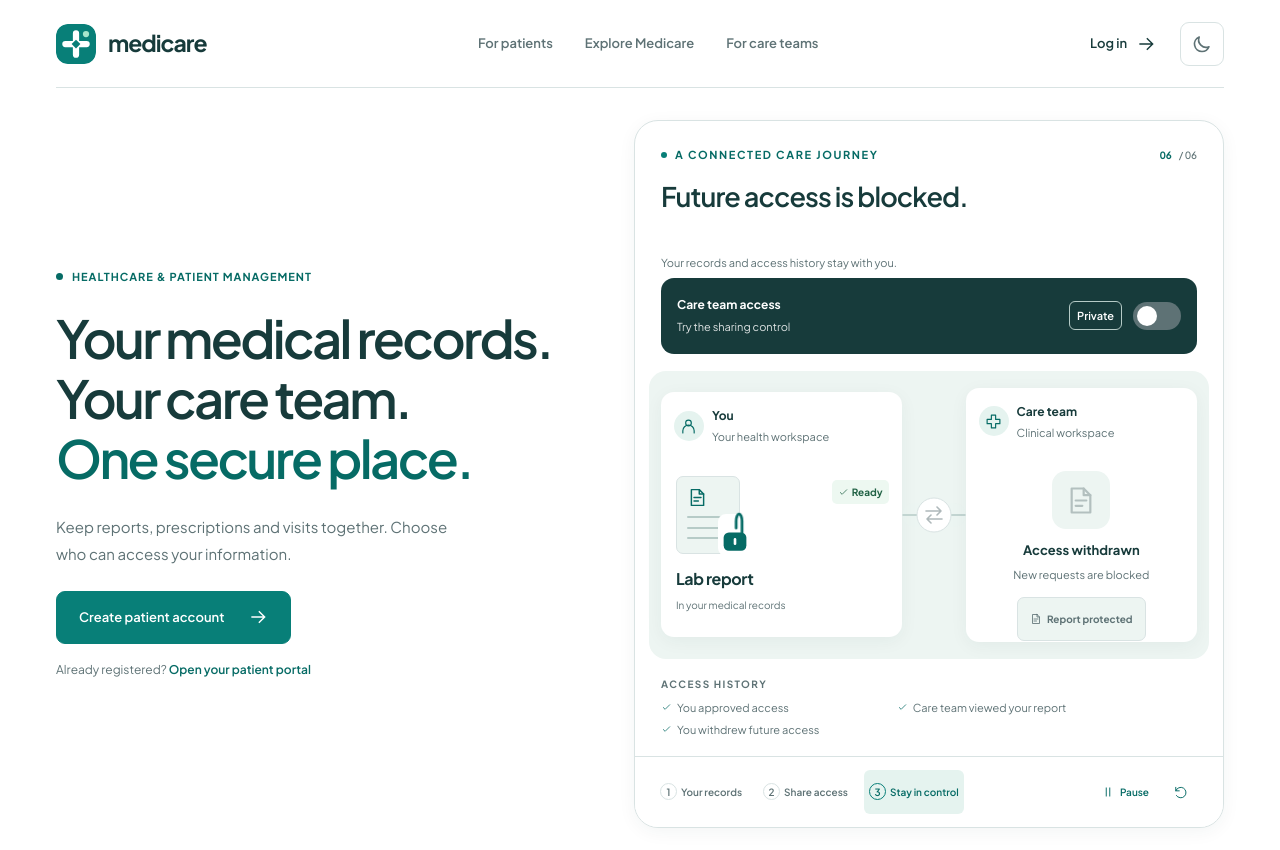
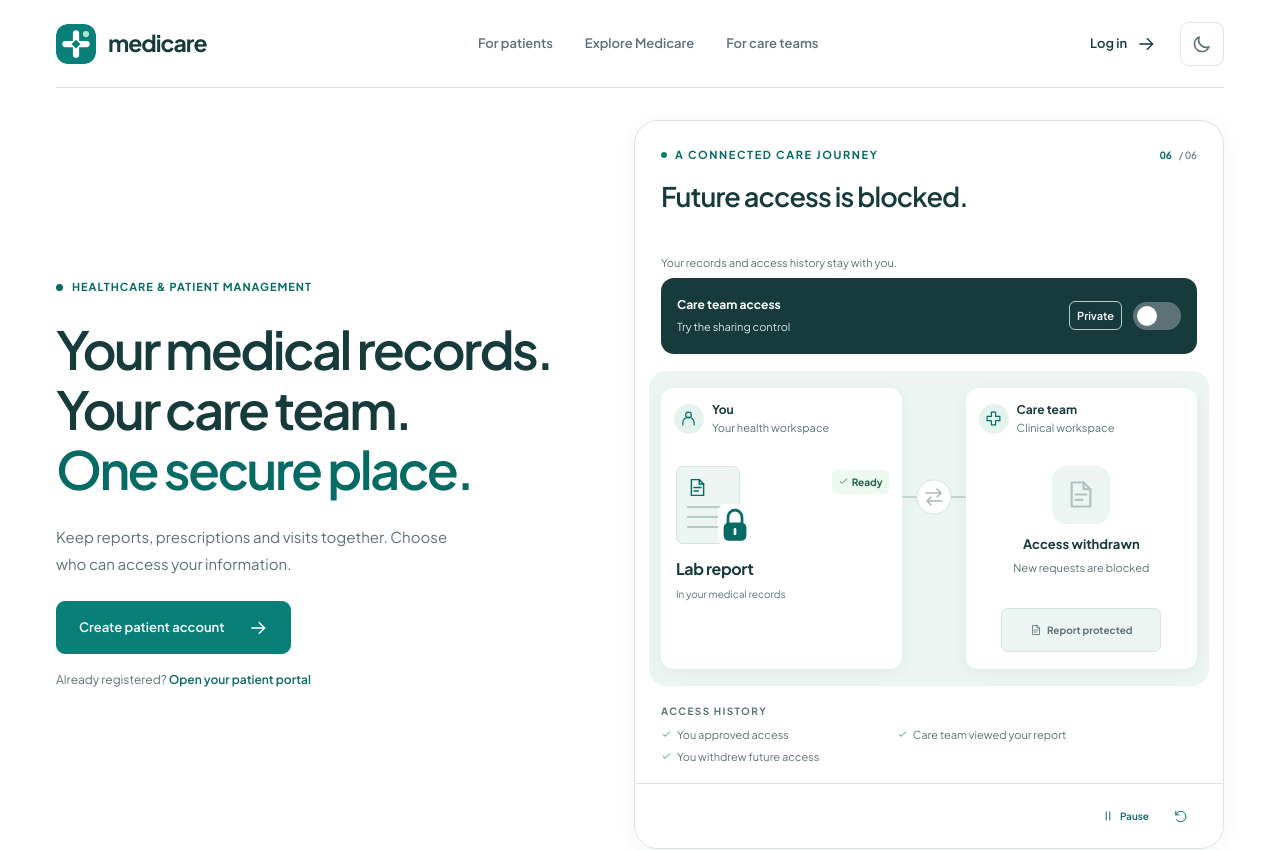
Before and after one commit to vTg2208/medicare-secure, a React (Vite) app in the folder frontend/: page / in a window 1280 px wide. Shown: the top 850 px of the page. Built offline with nearby package versions, Linux system fonts and the light colour scheme.

Commit message:
Align care journey cards and set a consistent one-second pace

```diff
--- a/frontend/src/components/home/CareJourneyAnimation.css
+++ b/frontend/src/components/home/CareJourneyAnimation.css
@@ -12,12 +12,13 @@
 .mc-care-caption { min-height: 114px; padding-top: 16px; }
 .mc-care-caption h2 { font-size: clamp(21px, 4.6cqi, 27px); min-height: 2.5em; font-weight: 600; letter-spacing: -.9px; line-height: 1.25; margin: 0 0 7px; }
 .mc-care-caption p { color: var(--mc-text-muted); font-size: 11px; line-height: 1.6; margin: 0; }
-.mc-care-scene { position: relative; container-type: inline-size; display: grid; grid-template-columns: 1.04fr 64px 1fr; align-items: center; margin: 17px 14px 0; padding: 17px 12px; border-radius: 17px; background: var(--mc-surface-muted); }
-.mc-care-personal, .mc-care-team { border: 1px solid transparent; background: var(--mc-surface); border-radius: 13px; min-width: 0; min-height: 245px; box-shadow: var(--mc-shadow-panel); }
+.mc-care-scene { position: relative; container-type: inline-size; display: grid; grid-template-columns: 1.04fr 64px 1fr; align-items: stretch; margin: 17px 14px 0; padding: 17px 12px; border-radius: 17px; background: var(--mc-surface-muted); }
+.mc-care-personal, .mc-care-team { border: 1px solid transparent; background: var(--mc-surface); border-radius: 13px; min-width: 0; min-height: 280px; box-shadow: var(--mc-shadow-panel); }
 .mc-care-card-top { display: flex; align-items: center; gap: 8px; padding: 13px 12px; min-height: 60px; }
-.mc-care-card-top strong { display: block; font-size: 12px; font-weight: 700; }
-.mc-care-card-top small { display: block; color: var(--mc-text-muted); font-size: 11px; margin-top: 3px; }
-.mc-care-avatar { display: grid; place-items: center; color: var(--mc-accent); background: var(--mc-brand-soft); width: 30px; height: 30px; border-radius: 50%; }
+.mc-care-card-top > div { min-width: 0; }
+.mc-care-card-top strong { display: block; font-size: 12px; line-height: 1.3; font-weight: 700; }
+.mc-care-card-top small { display: block; color: var(--mc-text-muted); font-size: 11px; line-height: 1.4; margin-top: 3px; }
+.mc-care-avatar { display: grid; place-items: center; flex-shrink: 0; color: var(--mc-accent); background: var(--mc-brand-soft); width: 30px; height: 30px; border-radius: 50%; }
 .mc-care-avatar svg { width: 17px; height: 17px; }
 .mc-care-report { position: relative; padding: 17px 14px 13px; opacity: 1; transform: translateY(0); }
 .mc-care-paper { position: relative; display: grid; gap: 4px; width: 64px; height: 78px; padding: 10px; background: var(--mc-surface-muted); border: 1px solid var(--mc-border); border-radius: 7px; color: var(--mc-accent); margin-bottom: 12px; }
@@ -28,7 +29,7 @@
 .mc-care-report > small { display: block; margin-top: 5px; color: var(--mc-text-muted); font-size: 10px; }
 .mc-care-ready { position: absolute; right: 12px; top: 21px; display: flex; align-items: center; gap: 3px; font-size: 10px; font-weight: 700; color: var(--mc-success); background: var(--mc-success-bg); border-radius: 5px; padding: 4px 6px; }
 .mc-care-ready svg { width: 11px; height: 11px; }
-.mc-care-connection { display: grid; place-items: center; color: var(--mc-brand); }
+.mc-care-connection { display: grid; place-items: center; align-self: start; margin-top: 69px; color: var(--mc-brand); }
 .mc-care-connection .mc-care-sharing-path { width: 100%; height: 80px; overflow: visible; }
 .mc-care-sharing-path path { stroke-linecap: round; stroke-linejoin: round; }
 .mc-care-route-channel { fill: var(--mc-brand-soft); opacity: .25; transition: opacity 240ms ease; }
@@ -38,28 +39,29 @@
 .mc-care-journey[data-connected=true] .mc-care-route-channel { opacity: 1; }
 .mc-care-journey[data-connected=true] .mc-care-route-symbol { opacity: 1; stroke: var(--mc-brand); }
 /* The longer right leg remains inside the body while the released end lifts. */
-.mc-care-shackle-lift { transform: translateY(0); transition: transform 230ms cubic-bezier(.4,0,.25,1) 490ms; }
+.mc-care-shackle-lift { transform: translateY(0); transition: transform 180ms cubic-bezier(.4,0,.25,1) 340ms; }
 /* Front projection of a swivel around the vertical right leg, at SVG x=24. */
-.mc-care-shackle { transform-box: fill-box; transform-origin: 100% 50%; transform: scaleX(1); transition: transform 420ms cubic-bezier(.65,0,.35,1); }
-.mc-care-journey[data-connected=true] .mc-care-shackle-lift { transform: translateY(-7px); transition-duration: 240ms; transition-delay: 0ms; }
-.mc-care-journey[data-connected=true] .mc-care-shackle { transform: scaleX(-1); transition-duration: 480ms; transition-delay: 320ms; }
+.mc-care-shackle { transform-box: fill-box; transform-origin: 100% 50%; transform: scaleX(1); transition: transform 300ms cubic-bezier(.65,0,.35,1); }
+.mc-care-journey[data-connected=true] .mc-care-shackle-lift { transform: translateY(-7px); transition-delay: 0ms; }
+.mc-care-journey[data-connected=true] .mc-care-shackle { transform: scaleX(-1); transition-delay: 220ms; }
 .mc-care-moving-lock { overflow: visible; }
 .mc-care-paper .mc-care-report-lock { position: absolute; right: -13px; bottom: -3px; width: 34px; height: 42px; padding: 3px; border-radius: 8px; background: var(--mc-surface); }
 .mc-care-flying-report { position: absolute; z-index: 3; left: 28px; top: 95px; display: grid; gap: 4px; width: 48px; height: 62px; padding: 9px; border-radius: 7px; background: var(--mc-surface); border: 1px solid var(--mc-brand); box-shadow: var(--mc-shadow-panel); color: var(--mc-accent); opacity: 0; pointer-events: none; }
 .mc-care-flying-report svg { width: 23px; height: 25px; }
 .mc-care-flying-report > span { height: 2px; background: var(--mc-border-strong); border-radius: 2px; }
 .mc-care-flying-report > span:last-child { width: 65%; }
-.mc-care-team { text-align: center; border-color: transparent; transition: border-color 160ms ease; }
+.mc-care-team { display: flex; flex-direction: column; text-align: center; border-color: transparent; transition: border-color 160ms ease; }
 .mc-care-journey[data-connected=true] .mc-care-team { border-color: var(--mc-brand); }
-.mc-care-team .mc-care-card-top { text-align: left; }
-.mc-care-access-icon { position: relative; display: grid; place-items: center; width: 58px; height: 58px; margin: 17px auto 11px; border-radius: 14px; background: var(--mc-surface-muted); color: var(--mc-text-muted); transition: color 160ms ease, background-color 160ms ease; }
+.mc-care-team .mc-care-card-top { flex-shrink: 0; text-align: left; }
+.mc-care-team-content { display: flex; flex: 1; flex-direction: column; align-items: center; width: 100%; min-width: 0; padding: 0 14px 16px; }
+.mc-care-access-icon { position: relative; display: grid; place-items: center; flex-shrink: 0; width: 58px; height: 58px; margin: 17px auto 11px; border-radius: 14px; background: var(--mc-surface-muted); color: var(--mc-text-muted); transition: color 160ms ease, background-color 160ms ease; }
 .mc-care-received-report { position: absolute; inset: 0; display: grid; place-items: center; opacity: .4; transform: translateY(0); transition: opacity 160ms ease; }
 .mc-care-received-report svg { width: 32px; height: 39px; }
 .mc-care-journey[data-connected=true] .mc-care-access-icon { color: var(--mc-accent); background: var(--mc-brand-soft); }
 .mc-care-journey[data-connected=true] .mc-care-received-report { opacity: 1; transform: translateY(0); transition-delay: 850ms; }
-.mc-care-team-status { display: block; font-size: 13px; font-weight: 700; margin: 0 6px; }
-.mc-care-team-detail { display: block; font-size: 11px; line-height: 1.7; color: var(--mc-text-muted); margin: 5px 8px 12px; }
-.mc-care-open { display: inline-flex; align-items: center; justify-content: center; gap: 5px; min-height: 44px; font-size: 10px !important; font-weight: 700 !important; border: 1px solid var(--mc-border); border-radius: 7px; background: var(--mc-surface-muted); color: var(--mc-text-muted); padding: 9px 12px; }
+.mc-care-team-status { display: block; width: 100%; min-height: 1.4em; font-size: 13px; line-height: 1.4; font-weight: 700; margin: 0; }
+.mc-care-team-detail { display: block; min-height: 3.2em; font-size: 11px; line-height: 1.6; color: var(--mc-text-muted); margin: 6px 0 14px; }
+.mc-care-open { display: inline-flex; flex-shrink: 0; align-items: center; justify-content: center; gap: 5px; width: 100%; max-width: 160px; min-height: 44px; margin-top: auto; font-size: 10px !important; font-weight: 700 !important; border: 1px solid var(--mc-border); border-radius: 7px; background: var(--mc-surface-muted); color: var(--mc-text-muted); padding: 9px 12px; }
 .mc-care-open svg { width: 12px; height: 12px; }
 .mc-care-open:not(:disabled) { color: var(--mc-on-brand); background: var(--mc-brand); border-color: var(--mc-brand); }
 .mc-care-permission { position: relative; display: flex; align-items: center; gap: 11px; margin: 0 26px; padding: 15px; border-radius: 13px; border: 1px solid transparent; background: var(--mc-text); color: var(--mc-surface); transition: background-color 160ms ease; }
@@ -84,12 +86,7 @@
 .mc-care-history-event:nth-of-type(3) { top: 45px; }
 .mc-care-history-event svg { width: 11px; height: 11px; color: var(--mc-accent); }
 .mc-care-history-event[data-shown=true] { opacity: 1; transform: translateY(0); }
-.mc-care-controls { padding: 13px 20px; border-top: 1px solid var(--mc-border); background: var(--mc-surface); display: flex; flex-wrap: wrap; align-items: center; justify-content: space-between; gap: 10px; }
-.mc-care-chapters { display: flex; flex-wrap: wrap; gap: 6px 11px; }
-.mc-care-chapters button { display: inline-flex; align-items: center; gap: 4px; border: 0; border-radius: 6px; background: transparent; min-height: 44px; padding: 6px 5px; font-size: 10px; font-weight: 600; color: var(--mc-text-muted); }
-.mc-care-chapters button > span { display: grid; place-items: center; width: 17px; height: 17px; border-radius: 50%; border: 1px solid var(--mc-border); font-size: 10px; }
-.mc-care-chapters button[aria-pressed=true] { color: var(--mc-accent); background: var(--mc-brand-soft); }
-.mc-care-chapters button[aria-pressed=true] > span { border-color: var(--mc-brand); background: var(--mc-brand-soft); }
+.mc-care-controls { padding: 10px 20px; border-top: 1px solid var(--mc-border); background: var(--mc-surface); display: flex; align-items: center; justify-content: flex-end; }
 .mc-care-playback { display: flex; align-items: center; gap: 5px; }
 .mc-care-playback button { display: inline-flex; align-items: center; justify-content: center; gap: 5px; padding: 5px; border: 0; background: transparent; color: var(--mc-accent); min-height: 44px; min-width: 44px; }
 .mc-care-playback svg { width: 14px; height: 14px; }
@@ -107,7 +104,7 @@
 }
 @keyframes mc-care-point { 0% { opacity: 0; transform: translate(28px, 24px); } 20% { opacity: 1; } 65% { opacity: 1; transform: translate(0, 0) scale(1); } 82% { opacity: 1; transform: translate(0, 0) scale(.88); } 95% { opacity: 1; transform: translate(0, 0) scale(1); } 100% { opacity: 0; transform: translate(0, 0) scale(1); } }
 .mc-care-journey[data-phase=ready][data-motion=true] .mc-care-report { animation: mc-care-report-arrive 420ms cubic-bezier(.22,1,.36,1) both; }
-.mc-care-journey[data-phase=shared][data-motion=true] .mc-care-flying-report { animation: mc-care-transfer 650ms cubic-bezier(.4,0,.2,1) 820ms both; }
+.mc-care-journey[data-phase=shared][data-motion=true] .mc-care-flying-report { animation: mc-care-transfer 440ms cubic-bezier(.4,0,.2,1) 540ms both; }
 .mc-care-journey:is([data-phase=choose], [data-phase=withdraw])[data-motion=true] .mc-care-cursor { animation: mc-care-point 650ms cubic-bezier(.25,1,.5,1) both; }
 .mc-care-journey[data-running=false][data-manual=false] *, .mc-care-journey[data-running=false][data-manual=false] *::before, .mc-care-journey[data-running=false][data-manual=false] *::after { animation-play-state: paused; }
 .mc-care-journey[data-motion=false] *, .mc-care-journey[data-motion=false] *::before, .mc-care-journey[data-motion=false] *::after { animation: none !important; transition: none !important; }
@@ -116,11 +113,11 @@
     .mc-care-heading { padding: 20px 17px 0; }
     .mc-care-caption { min-height: 114px; }
     .mc-care-scene { margin: 14px 9px 0; padding: 12px 7px; grid-template-columns: 1.04fr 36px 1fr; }
-    .mc-care-card-top { padding: 10px 9px; gap: 6px; min-height: 54px; }
+    .mc-care-card-top { padding: 10px 9px; gap: 6px; min-height: 64px; }
     .mc-care-card-top strong { font-size: 10px; }
     .mc-care-card-top small { font-size: 10px; }
     .mc-care-avatar { width: 23px; height: 23px; }
-    .mc-care-personal, .mc-care-team { min-height: 214px; }
+    .mc-care-personal, .mc-care-team { min-height: 244px; }
     .mc-care-report { padding: 15px 11px 12px; }
     .mc-care-report > strong { font-size: 12px; }
     .mc-care-report > small { font-size: 10px; }
@@ -130,11 +127,13 @@
     .mc-care-paper .mc-care-report-lock { width: 28px; height: 35px; right: -13px; }
     .mc-care-access-icon { width: 42px; height: 48px; margin: 13px auto 9px; }
     .mc-care-received-report svg { width: 26px; height: 33px; }
-    .mc-care-team-status { font-size: 10px; }
-    .mc-care-team-detail { font-size: 10px; min-height: 24px; }
-    .mc-care-open { font-size: 10px !important; padding: 7px 6px; }
+    .mc-care-team-status { display: flex; align-items: center; justify-content: center; min-height: 2.8em; font-size: 10px; }
+    .mc-care-team-content { padding: 0 9px 12px; }
+    .mc-care-team-detail { font-size: 10px; margin-bottom: 12px; }
+    .mc-care-open { min-height: 48px; height: 48px; font-size: 10px !important; padding: 7px 6px; }
+    .mc-care-connection { margin-top: 72px; }
     .mc-care-connection .mc-care-sharing-path { height: 64px; }
-    .mc-care-flying-report { left: 18px; top: 81px; width: 38px; height: 50px; padding: 6px; }
+    .mc-care-flying-report { left: 18px; top: 91px; width: 38px; height: 50px; padding: 6px; }
     .mc-care-flying-report svg { width: 19px; height: 22px; }
     .mc-care-permission { margin: 0 15px; padding: 13px 11px; gap: 8px; }
     .mc-care-permission strong { font-size: 10px; }
@@ -143,9 +142,7 @@
     .mc-care-history { margin: 16px 17px 11px; min-height: 81px; }
     .mc-care-history-event:nth-of-type(2) { top: 43px; left: 0; }
     .mc-care-history-event:nth-of-type(3) { top: 63px; }
-    .mc-care-controls { padding: 11px 13px; gap: 5px; flex-wrap: wrap; }
-    .mc-care-chapters { gap: 8px; }
-    .mc-care-chapters button { font-size: 10px; }
+    .mc-care-controls { padding: 8px 13px; }
     .mc-care-playback span { font-size: 10px; }
 }
 @media (prefers-reduced-motion: reduce) {
--- a/frontend/src/components/home/CareJourneyAnimation.jsx
+++ b/frontend/src/components/home/CareJourneyAnimation.jsx
@@ -1,15 +1,15 @@
 import React, { useEffect, useRef, useState } from 'react';
 import './CareJourneyAnimation.css';
 
+const STEP_DURATION_MS = 1000;
 const steps = [
-    { id: 'ready', title: 'Your report is ready.', detail: 'Private until you choose to share.', duration: 1300, chapter: 0 },
-    { id: 'choose', title: 'You approve access.', detail: 'One clear sharing control.', duration: 650, chapter: 1 },
-    { id: 'shared', title: 'Your care team is connected.', detail: 'The right information, shared with permission.', duration: 1550, chapter: 1 },
-    { id: 'viewed', title: 'Every access is recorded.', detail: 'Keep a clear history of who viewed your report.', duration: 1300, chapter: 1 },
-    { id: 'withdraw', title: 'You can switch it off.', detail: 'Your sharing choices stay flexible.', duration: 650, chapter: 2 },
-    { id: 'revoked', title: 'Future access is blocked.', detail: 'Your records and access history stay with you.', duration: 1800, chapter: 2 },
+    { id: 'ready', title: 'Your report is ready.', detail: 'Private until you choose to share.' },
+    { id: 'choose', title: 'You approve access.', detail: 'One clear sharing control.' },
+    { id: 'shared', title: 'Your care team is connected.', detail: 'The right information, shared with permission.' },
+    { id: 'viewed', title: 'Every access is recorded.', detail: 'Keep a clear history of who viewed your report.' },
+    { id: 'withdraw', title: 'You can switch it off.', detail: 'Your sharing choices stay flexible.' },
+    { id: 'revoked', title: 'Future access is blocked.', detail: 'Your records and access history stay with you.' },
 ];
-const chapters = [{ label: 'Your records', phase: 0 }, { label: 'Share access', phase: 2 }, { label: 'Stay in control', phase: 5 }];
 
 function Icon({ name, ...props }) {
     const paths = {
@@ -85,9 +85,9 @@ export default function CareJourneyAnimation() {
             setPhase(next);
             if (next === 0) setViewed(false);
             if (next === 3) setViewed(true);
-        }, step.duration);
+        }, STEP_DURATION_MS);
         return () => window.clearTimeout(timer);
-    }, [phase, running, step.duration]);
+    }, [phase, running]);
 
     function select(next, event) {
         setPlaying(false);
@@ -141,10 +141,12 @@ export default function CareJourneyAnimation() {
 
                 <article className="mc-care-team" aria-label="Care team access">
                     <div className="mc-care-card-top"><span className="mc-care-avatar"><Icon name="clinician" /></span><div><strong>Care team</strong><small>Clinical workspace</small></div></div>
-                    <div className="mc-care-access-icon" aria-hidden="true"><span className="mc-care-received-report"><Icon name="document" /></span></div>
-                    <strong className="mc-care-team-status">{connected ? (viewed ? 'Report viewed' : 'Access approved') : (phase === 5 ? 'Access withdrawn' : 'Waiting for access')}</strong>
-                    <span className="mc-care-team-detail">{connected ? 'Shared with your permission' : (phase === 5 ? 'New requests are blocked' : 'Your permission is needed')}</span>
-                    <button className="mc-care-open" disabled={!connected} onClick={event => select(3, event)}><Icon name="document" />{connected ? 'View report' : 'Report protected'}</button>
+                    <div className="mc-care-team-content">
+                        <div className="mc-care-access-icon" aria-hidden="true"><span className="mc-care-received-report"><Icon name="document" /></span></div>
+                        <strong className="mc-care-team-status">{connected ? (viewed ? 'Report viewed' : 'Access approved') : (phase === 5 ? 'Access withdrawn' : 'Waiting for access')}</strong>
+                        <span className="mc-care-team-detail">{connected ? 'Shared with your permission' : (phase === 5 ? 'New requests are blocked' : 'Your permission is needed')}</span>
+                        <button className="mc-care-open" disabled={!connected} onClick={event => select(3, event)}><Icon name="document" />{connected ? 'View report' : 'Report protected'}</button>
+                    </div>
                 </article>
                 <span className="mc-care-flying-report" aria-hidden="true"><Icon name="document" /><span /><span /><span /></span>
             </div>
@@ -157,7 +159,6 @@ export default function CareJourneyAnimation() {
             </div>
 
             <footer className="mc-care-controls">
-                <div className="mc-care-chapters" aria-label="Explore the care journey">{chapters.map((chapter, index) => <button key={chapter.label} aria-pressed={index === step.chapter} onClick={event => select(chapter.phase, event)}><span>{index + 1}</span>{chapter.label}</button>)}</div>
                 <div className="mc-care-playback"><button className="mc-care-play" disabled={reducedMotion}
                     onPointerDown={() => { playbackIntent.current = playing; }} onClick={togglePlayback}
                     aria-label={reducedMotion ? 'Automatic animation disabled for reduced motion' : playing ? 'Pause animation' : 'Play animation'}><Icon name={playing && !reducedMotion ? 'pause' : 'play'} /><span>{reducedMotion ? 'Motion reduced' : playing ? 'Pause' : 'Play'}</span></button>
```
Also changed, not shown: 1 other file (tests, documents, lock files or other folders).
